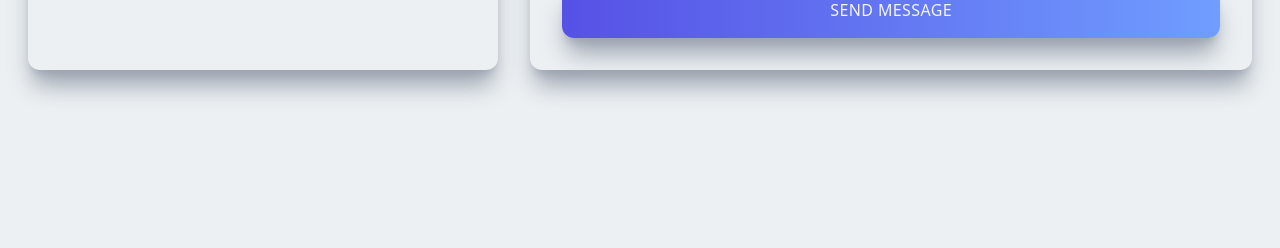
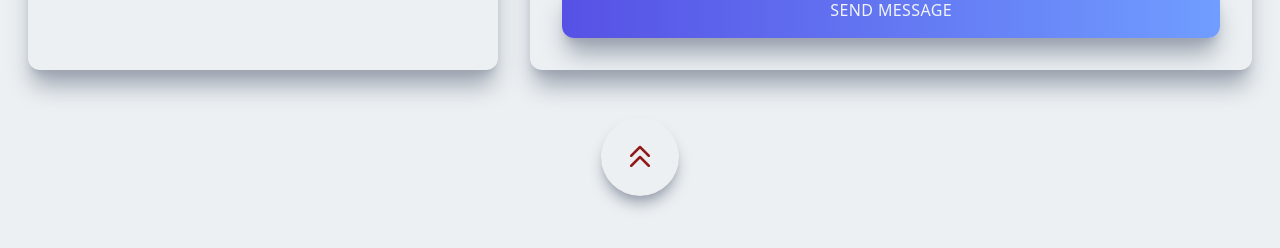
Before and after one commit to lawlawson/portfolio-july, a Next.js app: page /components/Contact in a window 1280 px wide. Shown: the part 862-1110 px from the top of the page. Before the commit the page ends 996 px from the top, so only its background shows below. Built offline with nearby package versions, Linux system fonts and the light colour scheme.

Commit message:
Finished contact component

```diff
--- a/pages/components/Contact.jsx
+++ b/pages/components/Contact.jsx
@@ -1,8 +1,10 @@
 /* eslint-disable @next/next/no-img-element */
 import React from 'react';
+import Link from 'next/link';
 import { FaLinkedinIn } from 'react-icons/fa';
 import { AiOutlineGithub, AiOutlineTwitter } from 'react-icons/ai';
 import { ImBlog } from 'react-icons/im';
+import { HiOutlineChevronDoubleUp } from 'react-icons/hi';
 
 const Contact = () => {
   return (
@@ -100,6 +102,13 @@
             </div>
           </div>
         </div>
+        <div className='flex justify-center py-12'>
+          <Link href='/'>
+            <div className='rounded-full shadow-lg shadow-gray-400 p-6 cursor-pointer hover-scale-110 ease-in duration-300'>
+              <HiOutlineChevronDoubleUp className='text-[#901a1a]' size={30} />
+            </div>
+          </Link>
+        </div>
       </div>
     </div>
   );
```
